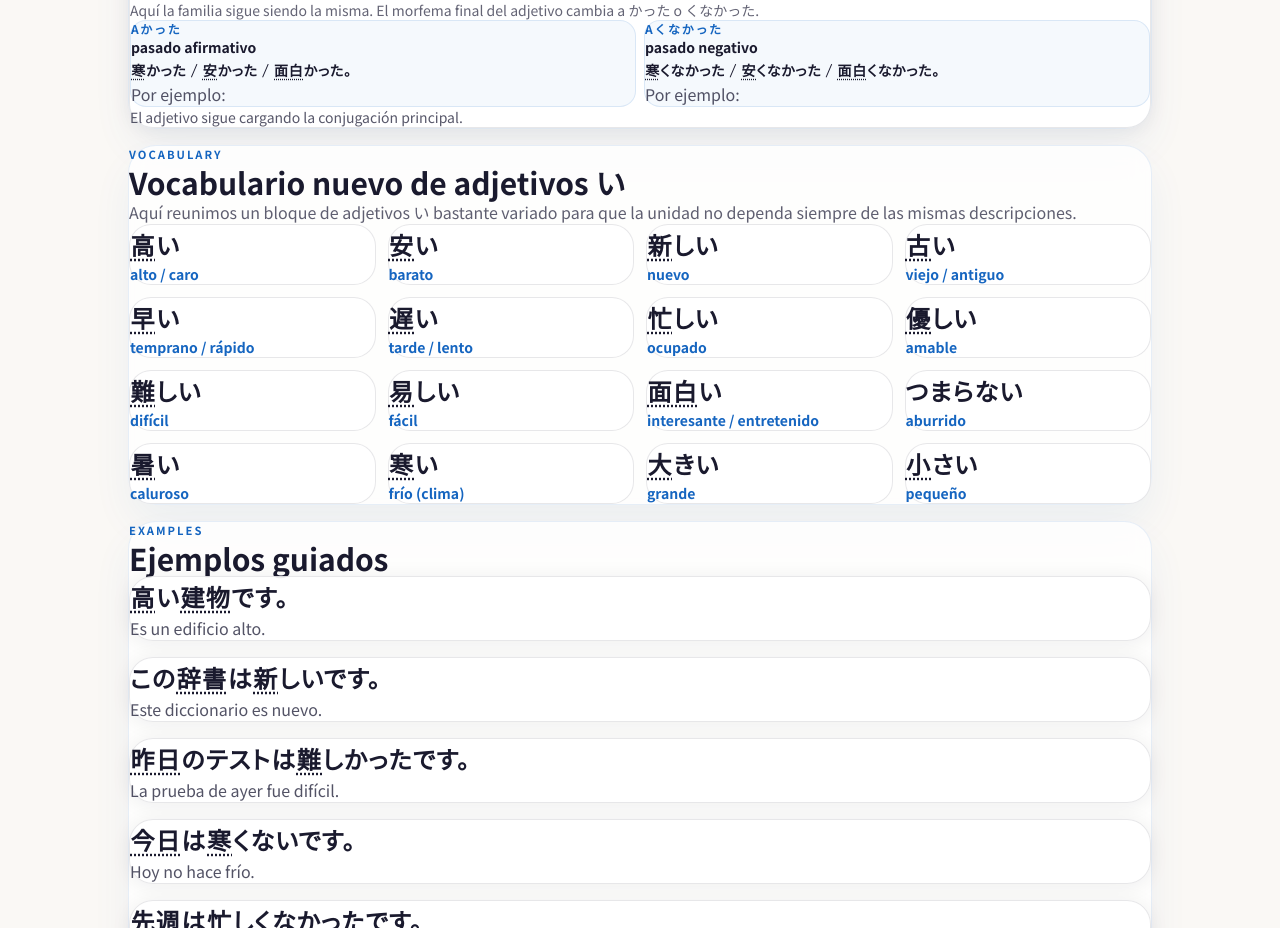
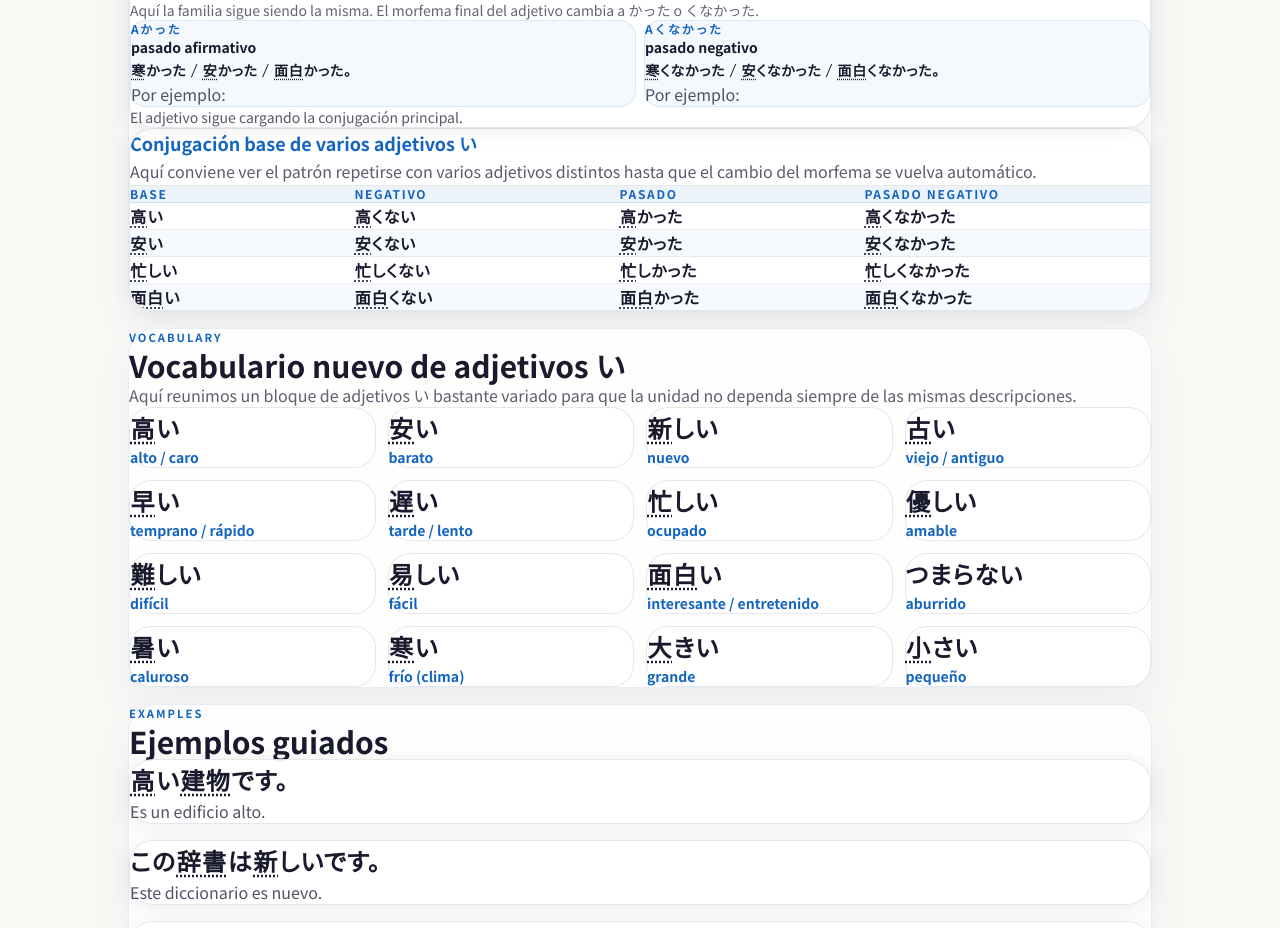
Before and after one commit to dnl-side/japanese-learning, a Next.js app: page /gramatica/lecciones/adjetivos-i-conjugacion-y-uso-basico in a window 1280 px wide. Shown: the part 2820-3748 px from the top of the page. Built offline with nearby package versions, Linux system fonts and the light colour scheme; a web font is replaced by a local one.

Commit message:
fix tables

```diff
--- a/src/app/gramatica/lecciones/[slug]/page.tsx
+++ b/src/app/gramatica/lecciones/[slug]/page.tsx
@@ -449,6 +449,123 @@ function calloutToneStyles(tone: LessonCalloutTone) {
   }
 }
 
+function LessonTableView({
+  block,
+  display,
+}: {
+  block: Extract<LessonContentBlock, { type: "table" }>;
+  display: LessonDisplayConfig;
+}) {
+  return (
+    <div
+      className="overflow-hidden rounded-[24px] border"
+      style={{
+        background: "rgba(255,255,255,0.92)",
+        border: "1px solid var(--border)",
+        boxShadow: "var(--shadow-soft)",
+      }}
+    >
+      {(block.title || block.description) && (
+        <div
+          className="border-b px-4 py-4 sm:px-5"
+          style={{ borderColor: "var(--border)" }}
+        >
+          {block.title && (
+            <h3 className="text-base font-bold sm:text-lg" style={{ color: ACCENT }}>
+              {block.title}
+            </h3>
+          )}
+
+          {block.description && (
+            <p
+              className="mt-1 text-sm leading-7 sm:text-base"
+              style={{ color: "var(--ink-soft)", opacity: 0.78 }}
+            >
+              {renderTextContent(block.description, display)}
+            </p>
+          )}
+        </div>
+      )}
+
+      <div className="overflow-x-auto">
+        <table className="min-w-full border-collapse text-left">
+          <thead>
+            <tr
+              style={{
+                background: `${ACCENT_SOFT}0.08)`,
+                borderBottom: `1px solid ${ACCENT_SOFT}0.14)`,
+              }}
+            >
+              {block.columns.map((column) => (
+                <th
+                  key={column.key}
+                  className="px-4 py-3 text-xs font-bold uppercase tracking-[0.14em] sm:px-5"
+                  style={{
+                    width: column.width,
+                    color: ACCENT,
+                    textAlign: column.align ?? "left",
+                    whiteSpace: "nowrap",
+                  }}
+                >
+                  {typeof column.label === "string" ? (
+                    column.label
+                  ) : (
+                    <PromptLine
+                      prompt={column.label}
+                      display={display}
+                      jpClassName="char-display text-sm font-bold leading-relaxed"
+                    />
+                  )}
+                </th>
+              ))}
+            </tr>
+          </thead>
+
+          <tbody>
+            {block.rows.map((row, rowIndex) => (
+              <tr
+                key={row.id ?? `table-row-${rowIndex}`}
+                style={{
+                  background:
+                    block.zebra && rowIndex % 2 === 1
+                      ? `${ACCENT_SOFT}0.035)`
+                      : "rgba(255,255,255,0.72)",
+                  borderBottom:
+                    rowIndex < block.rows.length - 1
+                      ? "1px solid rgba(148,163,184,0.16)"
+                      : "none",
+                }}
+              >
+                {block.columns.map((column) => {
+                  const cell = row.cells[column.key];
+
+                  return (
+                    <td
+                      key={`${row.id ?? rowIndex}-${column.key}`}
+                      className={
+                        block.compact
+                          ? "px-4 py-2.5 text-sm sm:px-5"
+                          : "px-4 py-3.5 text-sm sm:px-5 sm:text-base"
+                      }
+                      style={{
+                        color: "var(--ink)",
+                        textAlign: column.align ?? "left",
+                        verticalAlign: "top",
+                      }}
+                    >
+                      {cell === undefined ? null : renderTableCell(cell, display)}
+                    </td>
+                  );
+                })}
+              </tr>
+            ))}
+          </tbody>
+        </table>
+      </div>
+    </div>
+  );
+}
+
 function BlockRenderer({
   block,
   display,
@@ -694,6 +811,10 @@ function BlockRenderer({
         ))}
         </div>
     );
+  }
+
+  if (block.type === "table") {
+    return <LessonTableView block={block} display={display} />;
   }
 
   if (block.type === "example-group") {
```
